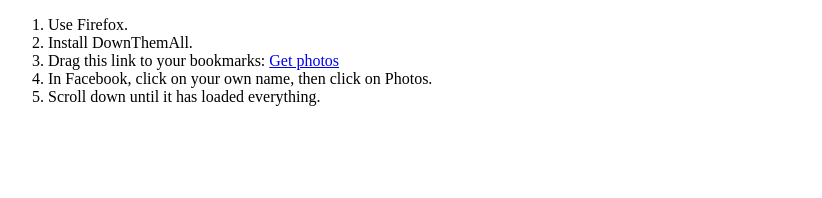
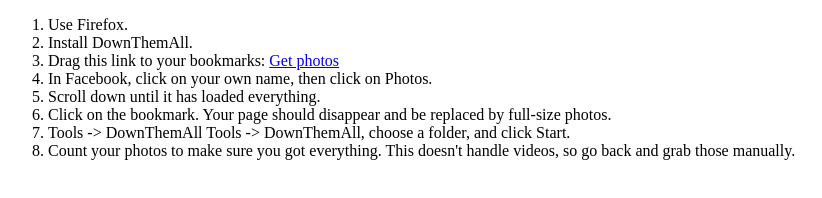
Before and after one commit to iangreenleaf/facebook_photos, a plain HTML site: page index.html in a window 1280 px wide. Shown: the whole page, without its empty margins (0-822 px from the left). Drawn offline with Linux system fonts and the light colour scheme.

Commit message:
The rest of the instructions

```diff
--- a/index.html
+++ b/index.html
@@ -14,7 +14,8 @@
     </li>
 
     <li>
-    Drag this link to your bookmarks: <a href='javascript:(function(){var thumbs,i;thumbs=document.querySelectorAll(".uiMediaThumb i");var html="";for(i=0;i<thumbs.length;i++){var thumb=thumbs[i].style.backgroundImage;var url=thumb.replace(/^url\("(.*)"\)/,"$1");var good_url=url.replace(/_a\.jpg/,"_n.jpg");html=html+"<img src=\""+good_url+"\" />"}document.body.innerHTML=html;})();'>Get photos</a>
+    Drag this link to your bookmarks:
+    <a href='javascript:(function(){var thumbs,i;thumbs=document.querySelectorAll(".uiMediaThumb i");var html="";for(i=0;i<thumbs.length;i++){var thumb=thumbs[i].style.backgroundImage;var url=thumb.replace(/^url\("(.*)"\)/,"$1");var good_url=url.replace(/_a\.jpg/,"_n.jpg");html=html+"<img src=\""+good_url+"\" />"}document.body.innerHTML=html;})();'>Get photos</a>
     </li>
 
     <li>
@@ -24,5 +25,18 @@
     <li>
     Scroll down until it has loaded everything.
     </li>
+
+    <li>
+    Click on the bookmark. Your page should disappear and be replaced by full-size photos.
+    </li>
+
+    <li>
+    Tools -> DownThemAll Tools -> DownThemAll, choose a folder, and click Start.
+    </li>
+
+    <li>
+    Count your photos to make sure you got everything.
+    This doesn't handle videos, so go back and grab those manually.
+    </li>
   </ol>
 </body>
```
